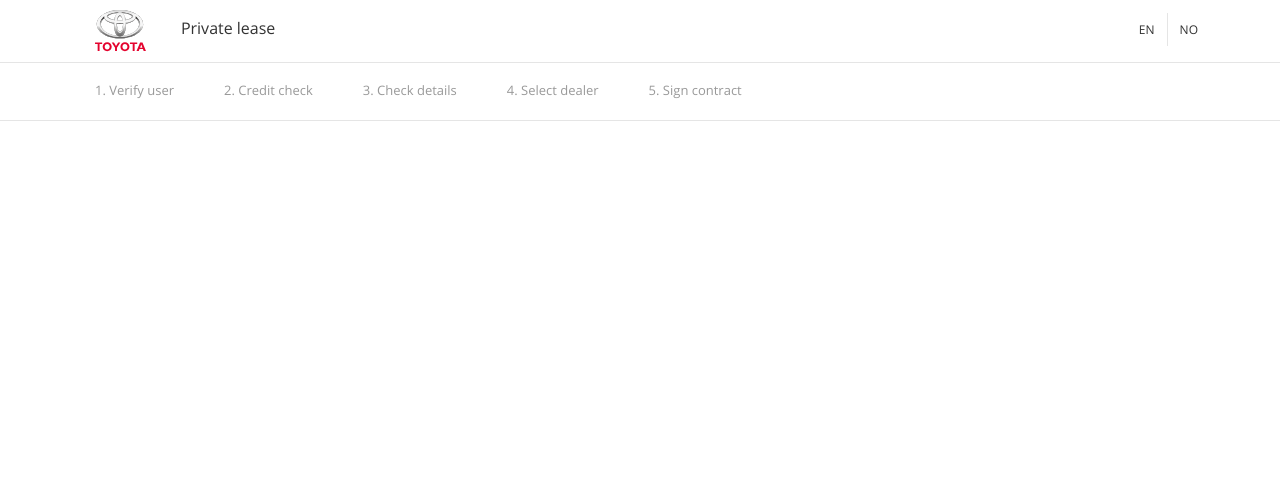
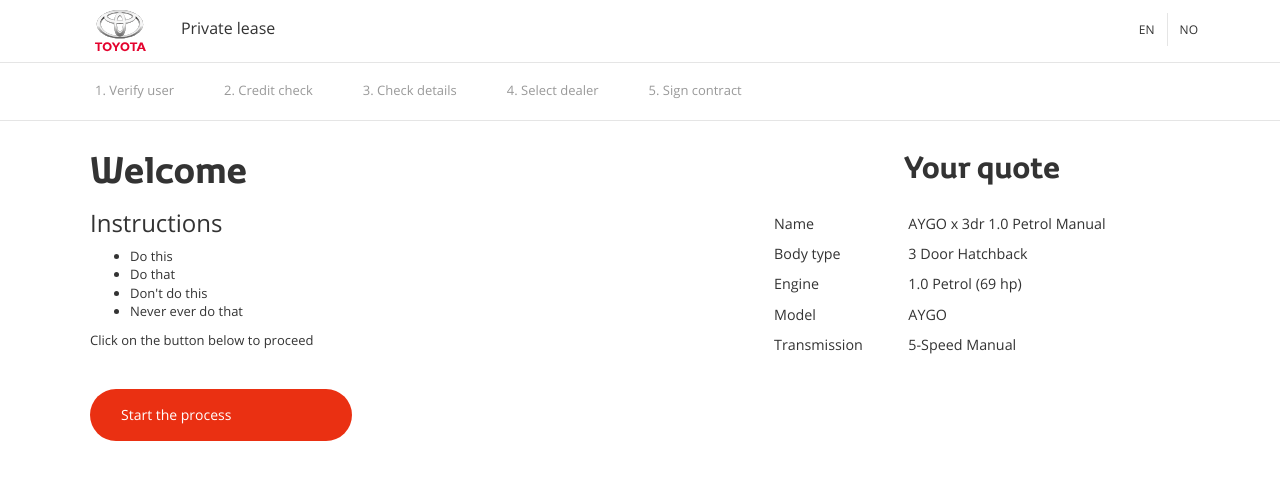
Before and after one commit to Gunzalez/e-sales, a React (Create React App) app: page / in a window 1280 px wide. Shown: the top 480 px of the page. Built offline with nearby package versions, Linux system fonts and the light colour scheme.

Commit message:
refactors use of routes to pass configId between components

```diff
--- a/src/App.js
+++ b/src/App.js
@@ -1,5 +1,5 @@
 import React, { Component } from 'react';
-import { Route } from 'react-router-dom'
+import { Route, Switch } from 'react-router-dom'
 
 import Header from './components/Header/Header';
 import Steps from './components/Steps/Steps';
@@ -19,7 +19,8 @@
             step: 0,
             lang: 'en',
             car: {},
-            dictionary: {}
+            dictionary: {},
+            configId: ''
         };
     }
 
@@ -40,9 +41,11 @@
             carUrl = api + '/data/car.json',
             dictionaryUrl = api + '/dictionary/'+ this.state.lang+'.json';
 
+        // get locale for the app
         fetch(dictionaryUrl)
             .then(function(response) {
                 if (response.status >= 400) {
+                    // todo better error handling
                     throw new Error("Bad response from server");
                 }
                 return response.json();
@@ -50,19 +53,26 @@
             .then(function(data) {
                 that.setState({ dictionary: data });
 
+                // get configId from url
+                let path = window.location.pathname,
+                    configId = path.split("/")[1];
+                    that.setState({ configId: configId });
+                });
+
+                // get car data - carUrl is faked, will contain 'configId'
                 fetch(carUrl)
                     .then(function(response) {
                         if (response.status >= 400) {
+                            // todo better error handling
                             throw new Error("Bad response from server");
                         }
                         return response.json();
                     })
                     .then(function(data) {
-                        // saves in just the car for now
+                        // saves just the car details
                         that.setState({ car: data["MarketingSpecification"]["Car"] });
-                    });
 
-            });
+                });
     }
 
     changeLanguage(lang){
@@ -88,14 +98,14 @@
         }
     }
 
-    moveToNextStep(){
+    setCurrentStep(step){
         this.setState({
-            step: this.state.step + 1
+            step: step
         });
     }
 
     render() {
-        let summaryHamdler = ({match}) => <Summary configID={match.params.configID} car={this.state.car} dictionary={this.state.dictionary['summary']} getValue={this.getDictionaryValueForKey} />;
+
         return (
             <div className="App">
 
@@ -104,20 +114,15 @@
 
                 <div className="container">
                     <main>
-
-                        <Route exact={true} path="/:configID" render={ ({match}) => <StepZero configID={match.params.configID} moveToNextStep={this.moveToNextStep.bind(this)} dictionary={this.state.dictionary["stepZero"]} getValue={this.getDictionaryValueForKey} /> } />
-                        <Route path="/:configID/stepone" render={ () => <StepOne moveToNextStep={this.moveToNextStep.bind(this)} dictionary={this.state.dictionary["stepOne"]} getValue={this.getDictionaryValueForKey} /> }  />
-                        <Route path="/:configID/steptwo" render={ () => <StepTwo moveToNextStep={this.moveToNextStep.bind(this)} dictionary={this.state.dictionary["stepTwo"]} getValue={this.getDictionaryValueForKey} /> }  />
-
+                        <Switch>
+                            <Route exact={true} path="/" render={ (props) => <StepZero {...props} configId={this.state.configId} setCurrentStep={this.setCurrentStep.bind(this)} dictionary={this.state.dictionary["stepZero"]} getValue={this.getDictionaryValueForKey} /> } />
+                            <Route exact={true} path="/:configId" render={ (props) => <StepZero {...props} configId={this.state.configId} setCurrentStep={this.setCurrentStep.bind(this)} dictionary={this.state.dictionary["stepZero"]} getValue={this.getDictionaryValueForKey} /> } />
+                            <Route exact={true} path="/:configId/stepone" render={ (props) => <StepOne {...props} configId={this.state.configId} setCurrentStep={this.setCurrentStep.bind(this)} dictionary={this.state.dictionary["stepOne"]} getValue={this.getDictionaryValueForKey} /> }  />
+                            <Route exact={true} path="/:configId/steptwo" render={ (props) => <StepTwo {...props} configId={this.state.configId} setCurrentStep={this.setCurrentStep.bind(this)} dictionary={this.state.dictionary["stepTwo"]} getValue={this.getDictionaryValueForKey} /> }  />
+                        </Switch>
                     </main>
                     <aside>
-
-                        <Route exact={true} path="/:configID" render={ summaryHamdler } />
-                        <Route exact={true} path="/:configID/stepone" render={ summaryHamdler } />
-                        <Route exact={true} path="/:configID/steptwo" render={ summaryHamdler } />
-
-
-
+                        <Summary car={this.state.car} configId={this.state.configId} dictionary={this.state.dictionary['summary']} getValue={this.getDictionaryValueForKey} />
                     </aside>
                 </div>
 
--- a/src/components/StepOne/StepOne.js
+++ b/src/components/StepOne/StepOne.js
@@ -9,16 +9,18 @@
         };
     }
 
-    setVisual(screenId){
-        this.setState({
-            busy: true
-        });
-        // does lots of ajax stuff
-        //
-        //
-        //
+    moveToNextStep(){
 
-        this.props.moveToNextStep();
+
+
+
+
+        //this.props.history.push(this.props.location.pathname + '/steptwo');
+        this.props.history.push('/'+ this.props.configId + '/steptwo');
+    }
+
+    componentDidMount(){
+        this.props.setCurrentStep(1);
     }
 
     getValue(key){
@@ -30,20 +32,16 @@
            <section className="StepOne">
                <div className="content">
 
-                   { this.state.busy ? <div className="spinner"></div> : ''}
-                   { !this.state.busy ? <div className="content">
+                   <div className="copy">
+                       <h1>{this.getValue('header')}</h1>
+                       <p>{this.getValue('intro')}</p>
+                   </div>
 
-                       <div className="copy">
-                           <h1>{this.getValue('header')}</h1>
-                           <p>{this.getValue('intro')}</p>
-                       </div>
+                   <button className="btn">{ this.getValue('button1Label') }</button><br/>
+                   <button className="btn">{ this.getValue('button2Label') }</button><br/>
+                   <button className="btn">{ this.getValue('button3Label') }</button><br/>
 
-                       <button className="btn" onClick={()=>{this.setVisual('bankId')}}>{ this.getValue('button1Label') }</button><br/>
-                       <button className="btn">{ this.getValue('button2Label') }</button>
-                       <button className="btn">{ this.getValue('button3Label') }</button>
-
-
-                   </div> : ''}
+                   <button className="btn btn-red" onClick={this.moveToNextStep.bind(this)}>Step Two</button>
 
                </div>
 
--- a/src/components/StepTwo/StepTwo.js
+++ b/src/components/StepTwo/StepTwo.js
@@ -12,6 +12,10 @@
             rtnVal = this.props.dictionary[key];
         }
         return rtnVal;
+    }
+
+    componentDidMount(){
+        this.props.setCurrentStep(2);
     }
 
     render() {
--- a/src/components/StepZero/StepZero.js
+++ b/src/components/StepZero/StepZero.js
@@ -1,5 +1,4 @@
 import React, { Component } from 'react';
-import { Link } from 'react-router-dom'
 
 class StepZero extends Component {
 
@@ -26,18 +25,23 @@
         )
     }
 
-    clicked(e){
-        e.preventDefault();
-        return false;
+    moveToNextStep(){
+        this.props.history.push('/'+ this.props.configId + '/stepone');
+    }
+
+    componentDidMount(){
+        this.props.setCurrentStep(0);
     }
 
     render() {
+
         let instructions = [];
-        if(this.state.dictionary['instructions']){
+        if(this.state.dictionary && this.state.dictionary['instructions']){
             instructions = this.state.dictionary['instructions']
         }
+
         return (
-            <section className="StepOne">
+            <section className="StepZero">
                 <div className="content">
 
                     <div className="copy">
@@ -49,15 +53,14 @@
                             })}
                         </ul>
                         <p>{this.getValue('para1')}</p>
-                        <p>{this.props.configID}</p>
                     </div>
 
-                    <Link to={ this.props.configID + '/stepone' } className="btn btn-red" onClick={()=>{this.clicked()}}>{this.getValue('buttonLabel1')}</Link>
+                    <button className="btn btn-red" onClick={this.moveToNextStep.bind(this)}>{this.getValue('buttonLabel1')}</button>
 
                 </div>
 
             </section>
-            )
+        )
     }
 }
 
--- a/src/components/Summary/Summary.js
+++ b/src/components/Summary/Summary.js
@@ -15,6 +15,13 @@
         return rtnVal;
     }
 
+    renderImage(){
+        if(this.props.configId){
+            return (
+                <img src={'https://images.toyota-europe.com/configuration/'+ this.props.configId + '/exterior-04.png?width=247&height=138'} alt={this.props.car["Name"]} />
+            )
+        }
+    }
 
     render() {
 
@@ -24,8 +31,7 @@
 
                     <h2>{this.getValue('header')}</h2>
 
-                    <img src={'https://images.toyota-europe.com/configuration/'+ this.props.configID + '/exterior-04.png?width=768&height=516'} />
-
+                    { this.renderImage() }
 
                     <table width="100%" border="0">
                         <tbody>
```
Also changed, not shown: src/components/Layout.js (deleted, +0 -11 lines), src/routes.js (deleted, +0 -8 lines).
